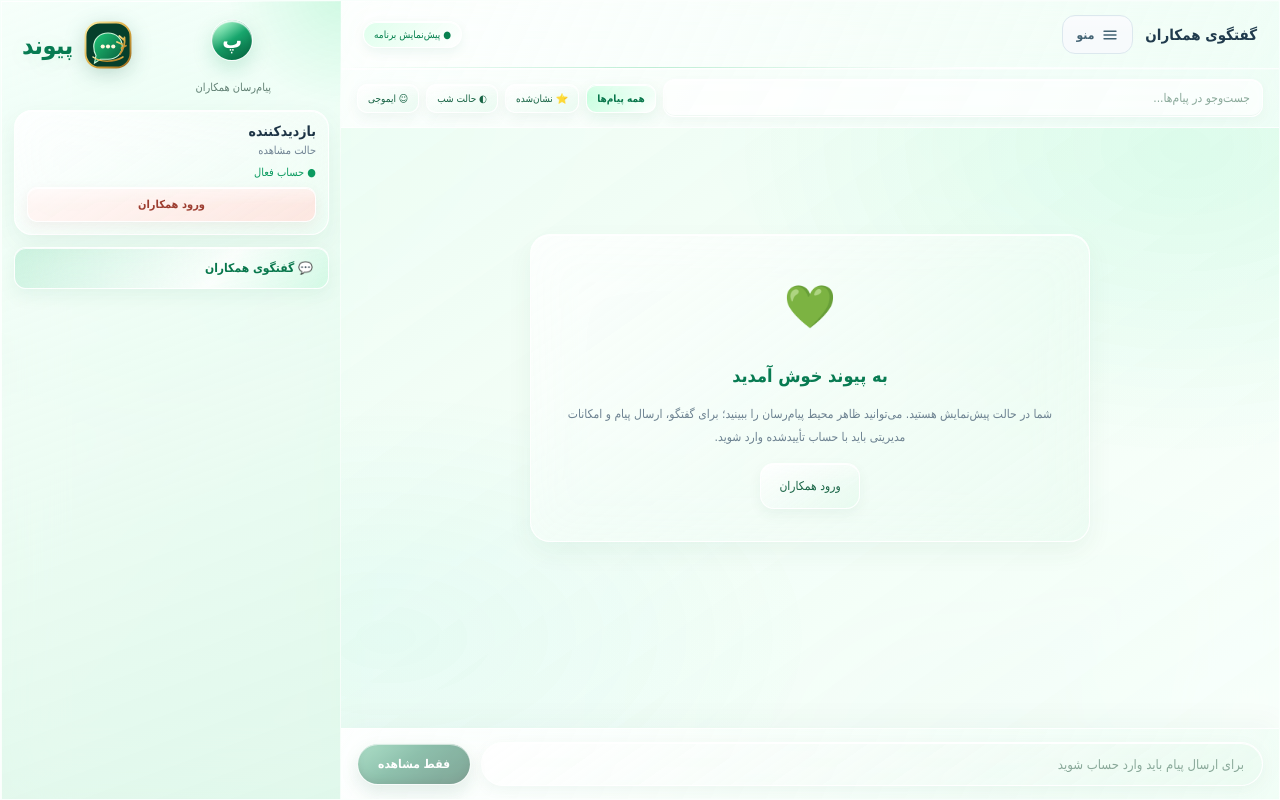
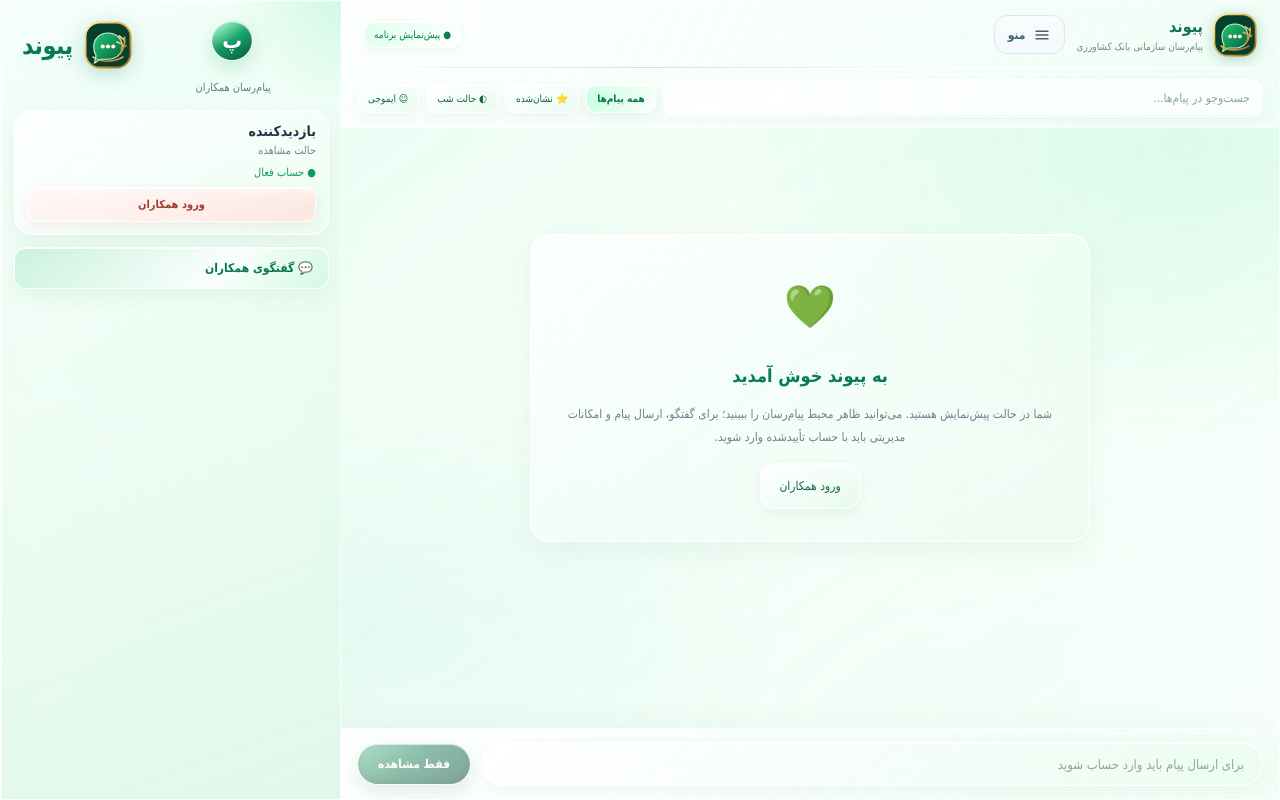
Before and after one commit to almasonyz-design/peyvand-messenger, a plain HTML site: page chat.html in a window 1280 px wide. Drawn offline with nearby package versions, Linux system fonts and the light colour scheme.

Commit message:
Show Peyvand brand icon in chat header

```diff
--- a/chat.html
+++ b/chat.html
@@ -171,7 +171,16 @@
 body.dark .sidebar .logo{color:#e6f5ed}
 @media(max-width:700px){.sidebar .logo{font-size:22px}.peyvand-brand-icon{width:43px;height:43px;flex-basis:43px}}
 </style>
-</head>
+<style id="peyvand-header-brand-css">
+.header .peyvand-chat-brand{display:flex!important;align-items:center;gap:10px;min-width:0;font-size:inherit!important;color:#126f50!important}
+.peyvand-header-icon{display:block;width:44px;height:44px;flex:0 0 44px;filter:drop-shadow(0 3px 7px rgba(8,93,57,.24))}
+.peyvand-header-copy{display:flex;flex-direction:column;gap:2px;line-height:1.35}
+.peyvand-header-copy strong{font-size:16px;font-weight:900;color:#126f50}
+.peyvand-header-copy small{font-size:10px;font-weight:500;color:#738a7e}
+body.dark .peyvand-header-copy strong{color:#e6f5ed}
+body.dark .peyvand-header-copy small{color:#a7c2b2}
+@media(max-width:700px){.peyvand-header-icon{width:39px;height:39px;flex-basis:39px}.peyvand-header-copy strong{font-size:14px}.peyvand-header-copy small{font-size:9px}}
+</style></head>
 <body>
 <div class="app">
 <aside class="sidebar">
@@ -201,7 +210,16 @@
 </aside>
 <main class="main">
 <header class="header">
-<div class="header-title">گفتگوی همکاران</div>
+<div class="header-title peyvand-chat-brand">
+  <svg class="peyvand-header-icon" viewBox="0 0 64 64" role="img" aria-label="نشان پیوند">
+    <defs><linearGradient id="phg" x1="0" y1="0" x2="1" y2="1"><stop offset="0" stop-color="#20c879"/><stop offset="1" stop-color="#075c3b"/></linearGradient><linearGradient id="phgold" x1="0" y1="0" x2="1" y2="1"><stop offset="0" stop-color="#fff0a8"/><stop offset=".55" stop-color="#d9a83e"/><stop offset="1" stop-color="#95651b"/></linearGradient></defs>
+    <rect x="2" y="2" width="60" height="60" rx="19" fill="#063f2b" stroke="url(#phgold)" stroke-width="2.5"/>
+    <path d="M13 34c0-10 8-18 19-18s19 8 19 18-8 17-19 17H22l-8 5 2-10c-2-3-3-7-3-12Z" fill="url(#phg)" stroke="#c9f5d8" stroke-width="1.5"/>
+    <circle cx="25" cy="34" r="2.8" fill="#fff8dc"/><circle cx="32" cy="34" r="2.8" fill="#fff8dc"/><circle cx="39" cy="34" r="2.8" fill="#fff8dc"/>
+    <path d="M48 44c5-7 7-14 6-22M51 31l-7-3m9-3-6-5m3 16 6-3M12 48c9 7 27 8 40 0" fill="none" stroke="url(#phgold)" stroke-width="2.4" stroke-linecap="round"/>
+  </svg>
+  <span class="peyvand-header-copy"><strong>پیوند</strong><small>پیام‌رسان سازمانی بانک کشاورزی</small></span>
+</div>
 <div class="nav-menu-wrap" id="navMenuWrap">
   <button class="nav-menu-trigger" id="navMenuTrigger" type="button" aria-label="باز کردن منوی پیوند" aria-haspopup="true" aria-expanded="false" title="منوی پیوند">
     <svg viewBox="0 0 24 24" aria-hidden="true"><path d="M4 7h16M4 12h16M4 17h16"/></svg><span>منو</span>
```
